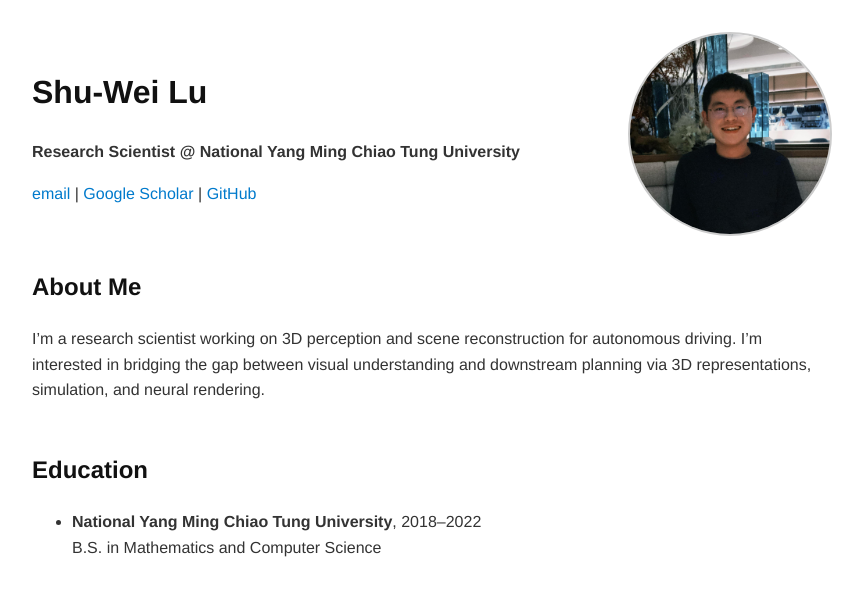
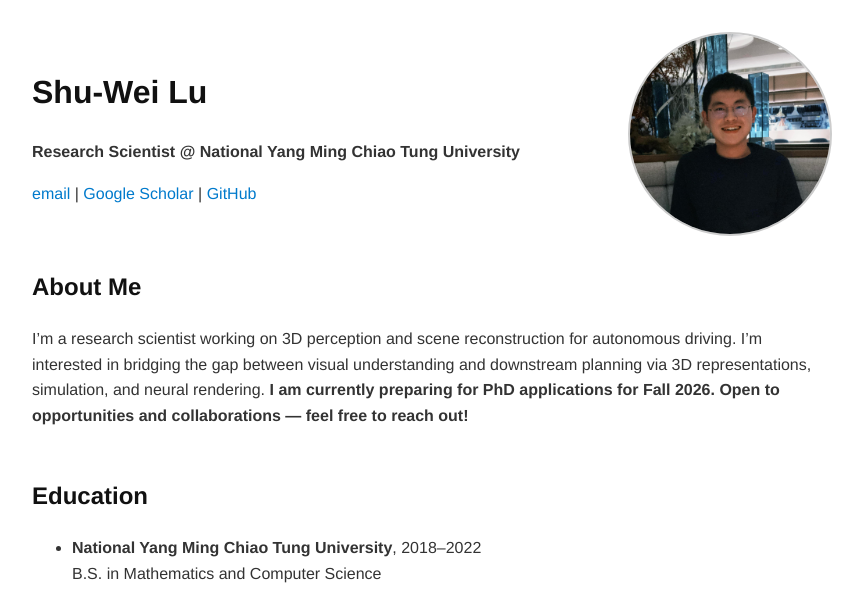
Before and after one commit to nargoo0328/shu_wei_lu, a plain HTML site: page index.html in a window 1280 px wide. Shown: the top 606 px of the page, without its empty margins (208-1071 px from the left). Drawn offline with Linux system fonts and the light colour scheme.

Commit message:
Update index.html

```diff
--- a/index.html
+++ b/index.html
@@ -98,6 +98,7 @@
     <p>
       I’m a research scientist working on 3D perception and scene reconstruction for autonomous driving.
       I’m interested in bridging the gap between visual understanding and downstream planning via 3D representations, simulation, and neural rendering.
+      <strong>I am currently preparing for PhD applications for Fall 2026. Open to opportunities and collaborations — feel free to reach out!</strong>
     </p>
   </section>
 
```
